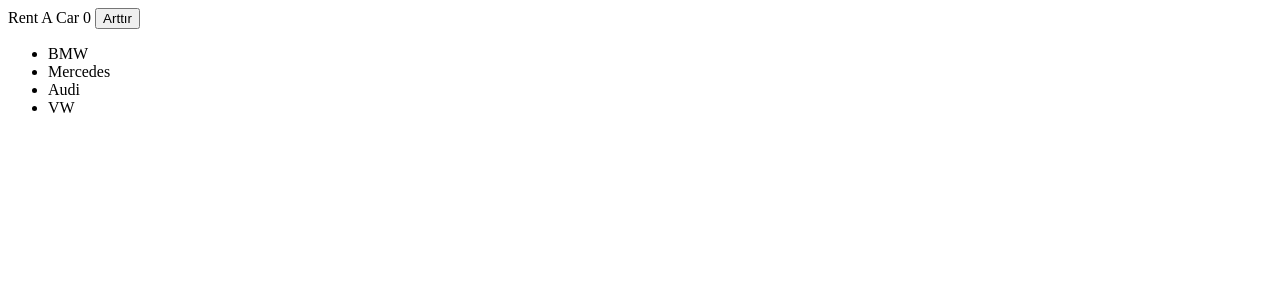
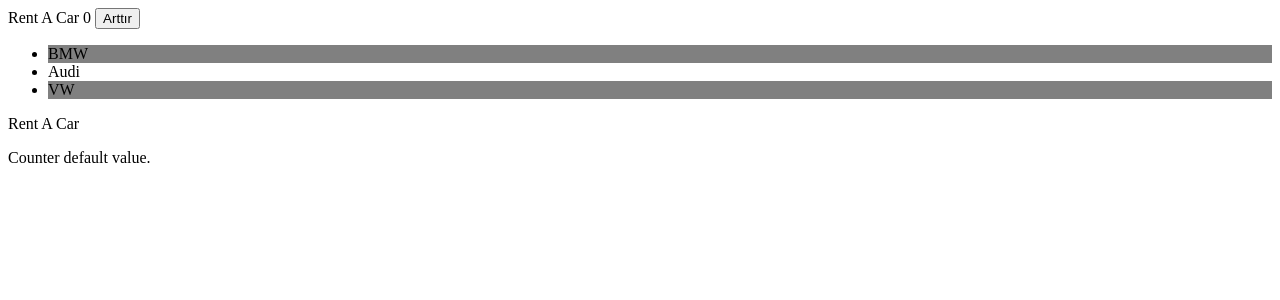
Before and after one commit to ahmet-cetinkaya-instruction/etiya-7-fullstack-3-frontend-angular, an Angular app: page / in a window 1280 px wide. Shown: the top 300 px of the page. Built offline with nearby package versions, Linux system fonts and the light colour scheme.

Commit message:
add ng template examples

```diff
--- a/src/app/app.component.html
+++ b/src/app/app.component.html
@@ -15,11 +15,41 @@
 </ng-template>
 
 <ul>
-  <li *ngFor="let brand of brands">
-    {{ brand }}
-  </li>
   <!-- <li>BMW</li>
   <li>Mercedes</li>
   <li>Audi</li>
   <li>VW</li> -->
+
+  <!-- <li *ngFor="let brand of brands">
+    {{ brand.name }}
+  </li> -->
+
+  <ng-template ngFor let-brand [ngForOf]="brands">
+    <li *ngIf="!brand.discontinued">
+      {{ brand.name }}
+    </li>
+  </ng-template>
 </ul>
+
+<ng-template [ngIf]="counter > 0">
+  {{ title }}
+</ng-template>
+
+<ng-template [ngIf]="counter < 10" [ngIfElse]="decrementButton">
+  {{ title }}
+</ng-template>
+
+<p [ngSwitch]="counter">
+  <ng-template [ngSwitchCase]="1">
+    Counter min value.
+  </ng-template>
+
+  <ng-template [ngSwitchCase]="10">
+    Counter max value.
+  </ng-template>
+
+
+  <ng-template ngSwitchDefault>
+    Counter default value.
+  </ng-template>
+</p>
--- a/src/app/app.component.scss
+++ b/src/app/app.component.scss
@@ -0,0 +1,5 @@
+ul {
+  li:nth-child(odd) {
+    background-color: gray;
+  }
+}
--- a/src/app/app.component.ts
+++ b/src/app/app.component.ts
@@ -1,4 +1,9 @@
 import { Component } from '@angular/core';
+
+interface Brand {
+  name: string;
+  discontinued: boolean;
+}
 
 @Component({
   selector: 'app-root', // <app-root></app-root>
@@ -10,11 +15,28 @@
 
   counter: number = 0;
 
-  brands: string[] = ['BMW', 'Mercedes', 'Audi', 'VW'];
+  brands: Brand[] = [
+    {
+      name: 'BMW',
+      discontinued: false,
+    },
+    {
+      name: 'Mercedes',
+      discontinued: true,
+    },
+    {
+      name: 'Audi',
+      discontinued: false,
+    },
+    {
+      name: 'VW',
+      discontinued: false,
+    },
+  ];
 
   increment(): void {
     this.counter++;
-    this.brands.push('Tesla');
+    this.brands.push({ name: "Tesla", discontinued: false });
   }
 
   decrement(): void {
```
